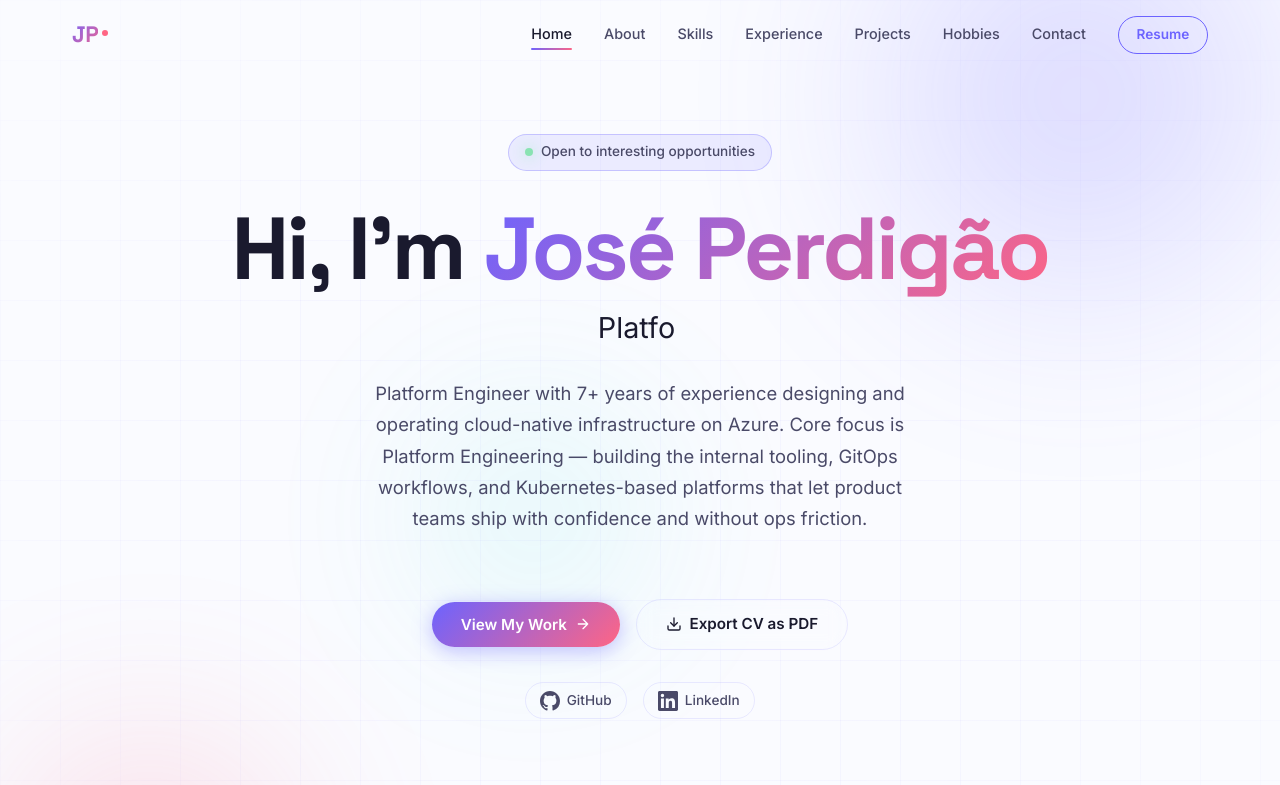
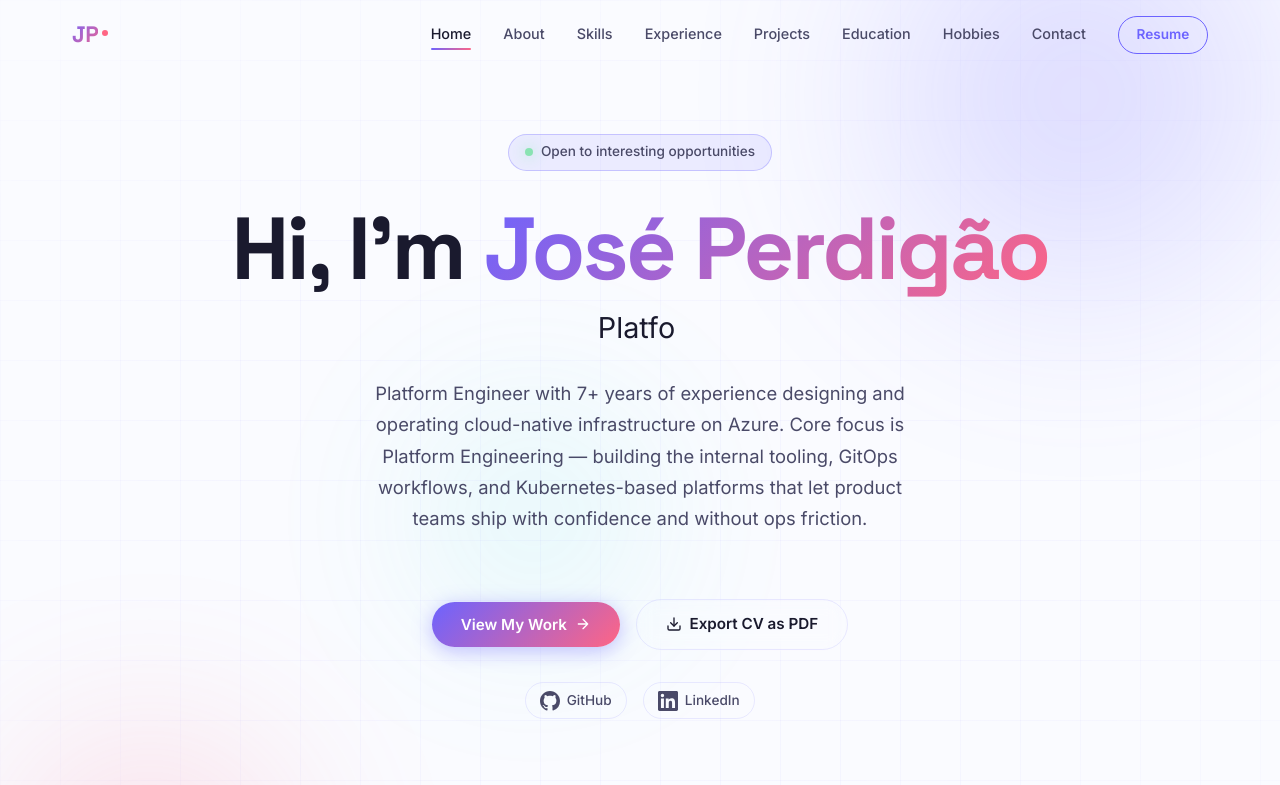
Before and after one commit to kabenz/portfolio, a React (Vite) app: page / in a window 1280 px wide. Shown: the top 785 px of the page. Built offline with nearby package versions, Linux system fonts and the light colour scheme.

Commit message:
fix: 🐛 added education to header

```diff
--- a/src/components/Header/Header.jsx
+++ b/src/components/Header/Header.jsx
@@ -7,6 +7,7 @@ const navLinks = [
   { label: 'Skills', href: '#skills' },
   { label: 'Experience', href: '#experience' },
   { label: 'Projects', href: '#projects' },
+  { label: 'Education', href: '#education' },
   { label: 'Hobbies', href: '#hobbies' },
   { label: 'Contact', href: '#contact' },
 ]
```
